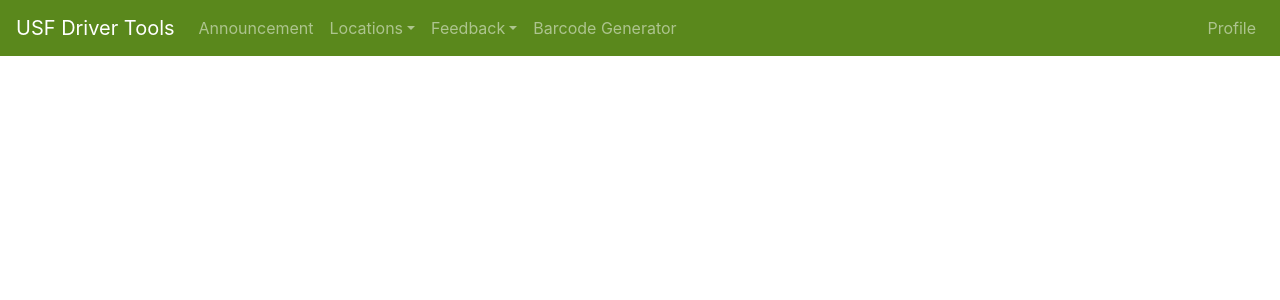
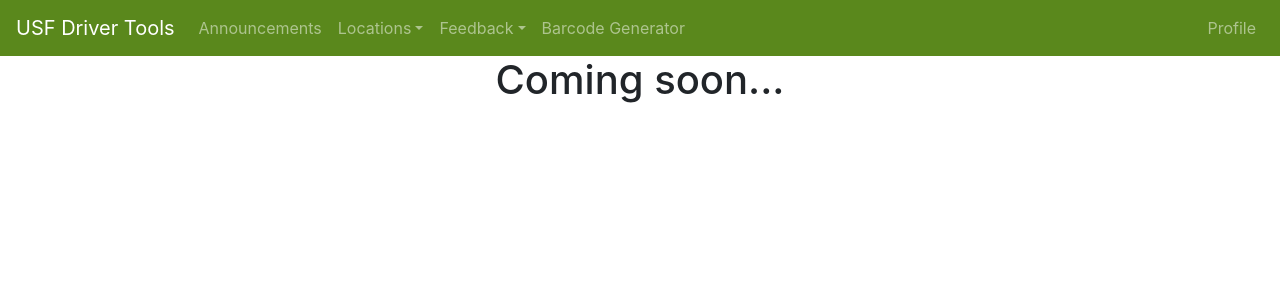
Before and after one commit to daniel-bray/usf-driver-tools-react, a React (Create React App) app: page /announcements in a window 1280 px wide. Shown: the top 300 px of the page. Built offline with nearby package versions, Linux system fonts and the light colour scheme.

Commit message:
announcements coming soon

```diff
--- a/src/App.js
+++ b/src/App.js
@@ -1,4 +1,5 @@
 import { Switch, Route, Redirect } from "react-router-dom";
+import Announcements from "./components/AnnouncementsComponent";
 import Header from "./components/HeaderComponent";
 import Location from "./components/LocationComponent";
 import AddLocation from "./components/AddLocationComponent";
@@ -14,6 +15,7 @@ function App() {
     <div className="App">
       <Header />
       <Switch>
+        <Route exact path="/announcements" component={Announcements} />
         <Route exact path="/location-search" component={Location} />
         <Route exact path="/location-add" component={AddLocation} />
         <Route exact path="/feedback-routing" component={RoutingFeedback} />
--- /dev/null
+++ b/src/components/AnnouncementsComponent.js
@@ -0,0 +1,9 @@
+function Announcements() {
+  return (
+    <div>
+      <h1 className="text-center">Coming soon...</h1>
+    </div>
+  );
+}
+
+export default Announcements;
--- a/src/components/BarcodeGeneratorComponent.js
+++ b/src/components/BarcodeGeneratorComponent.js
@@ -1,8 +1,4 @@
-import { IMAGES } from "../shared/images";
-
 function BarcodeGenerator() {
-  const { itempic, moreitem, palletpic } = IMAGES;
-  console.log(IMAGES[0].url);
   return (
     <div className="container mt-3">
       <div className="accordion" id="accordionExample">
@@ -268,17 +264,14 @@ function BarcodeGenerator() {
                   Select the item on the POD Screen. It should be highlighted in
                   blue. Tap the 'More' button on the bottom right.
                 </p>
-                <img
-                  src="/Users/danielbray/Code/FFM/usf-driver-tools-react/src/images/itemCode.JPG"
-                  alt="item code"
-                />
+                <img src="" alt="item code" />
                 <hr />
                 <p>
                   The item information is located in the second box on the top
                   of the next screen. Enter that number into the application
                   then tap Generate Single
                 </p>
-                <img src="/images/itemCode.JPG" />
+                <img src="" alt="" />
               </div>
               <div className="modal-footer">
                 <button
@@ -318,7 +311,7 @@ function BarcodeGenerator() {
                   Select the item on the POD Screen. It should be highlighted in
                   blue. Tap the 'More' button on the bottom right.
                 </p>
-                <img src="/images/moreItem.jpg" />
+                <img src="" alt="" />
                 <hr />
                 <p>
                   The item information is located in the second box on the top
@@ -327,7 +320,7 @@ function BarcodeGenerator() {
                   that item you need to create in the Quantity box. Lastly, tap
                   Generate Multiple.
                 </p>
-                <img src="/images/itemCode.JPG" />
+                <img src="" alt="" />
               </div>
               <div className="modal-footer">
                 <button
@@ -364,7 +357,7 @@ function BarcodeGenerator() {
               </div>
               <div className="modal-body">
                 <p>The pallet number and stop appears on your POD screen.</p>
-                <img src={IMAGES[0].url} />
+                <img src="" alt="" />
                 <hr />
                 <p>Route number is your 4-digit route number.</p>
               </div>
--- a/src/components/HeaderComponent.js
+++ b/src/components/HeaderComponent.js
@@ -9,7 +9,7 @@ function Header() {
       <Navbar.Toggle aria-controls="basic-navbar-nav" />
       <Navbar.Collapse id="basic-navbar-nav">
         <Nav className="mr-auto">
-          <Nav.Link href="/announcements">Announcement</Nav.Link>
+          <Nav.Link href="/announcements">Announcements</Nav.Link>
           <NavDropdown title="Locations" id="basic-nav-dropdown">
             <NavDropdown.Item href="/location-search">
               Search Locations
```
